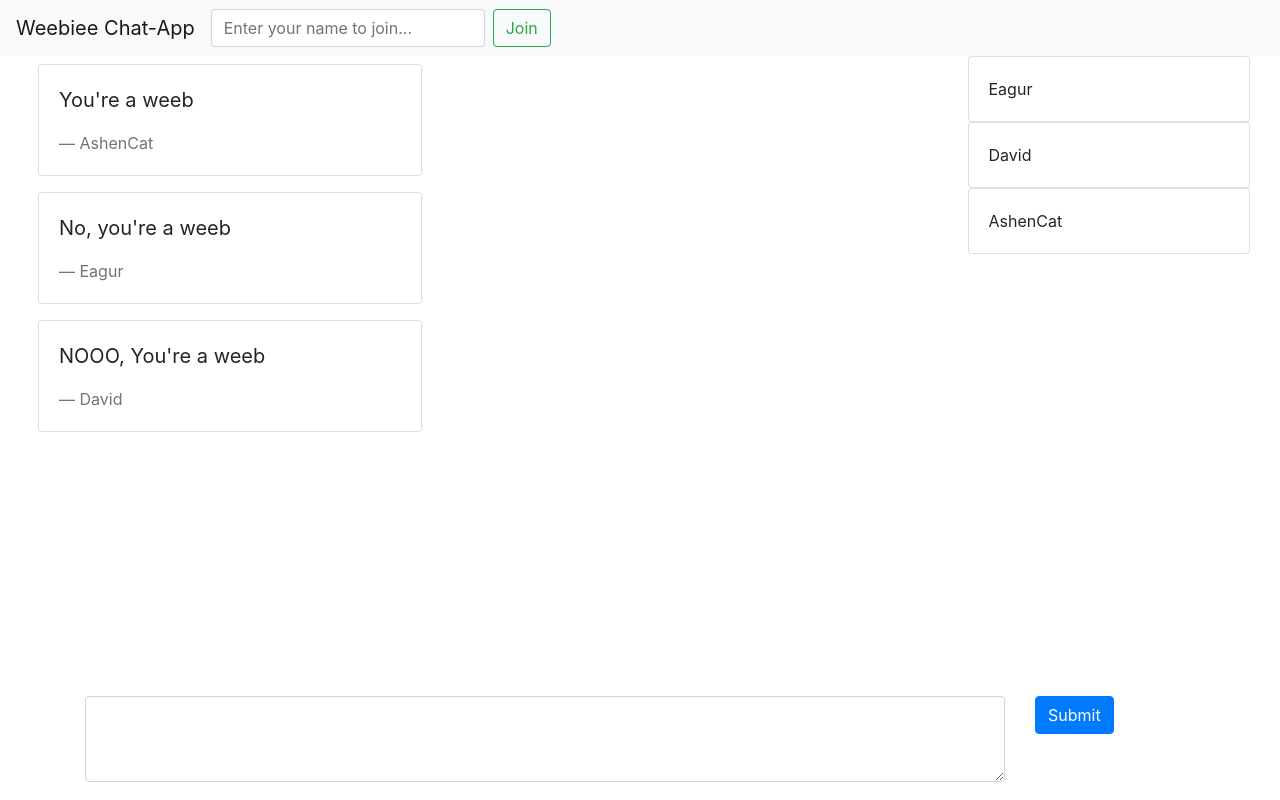
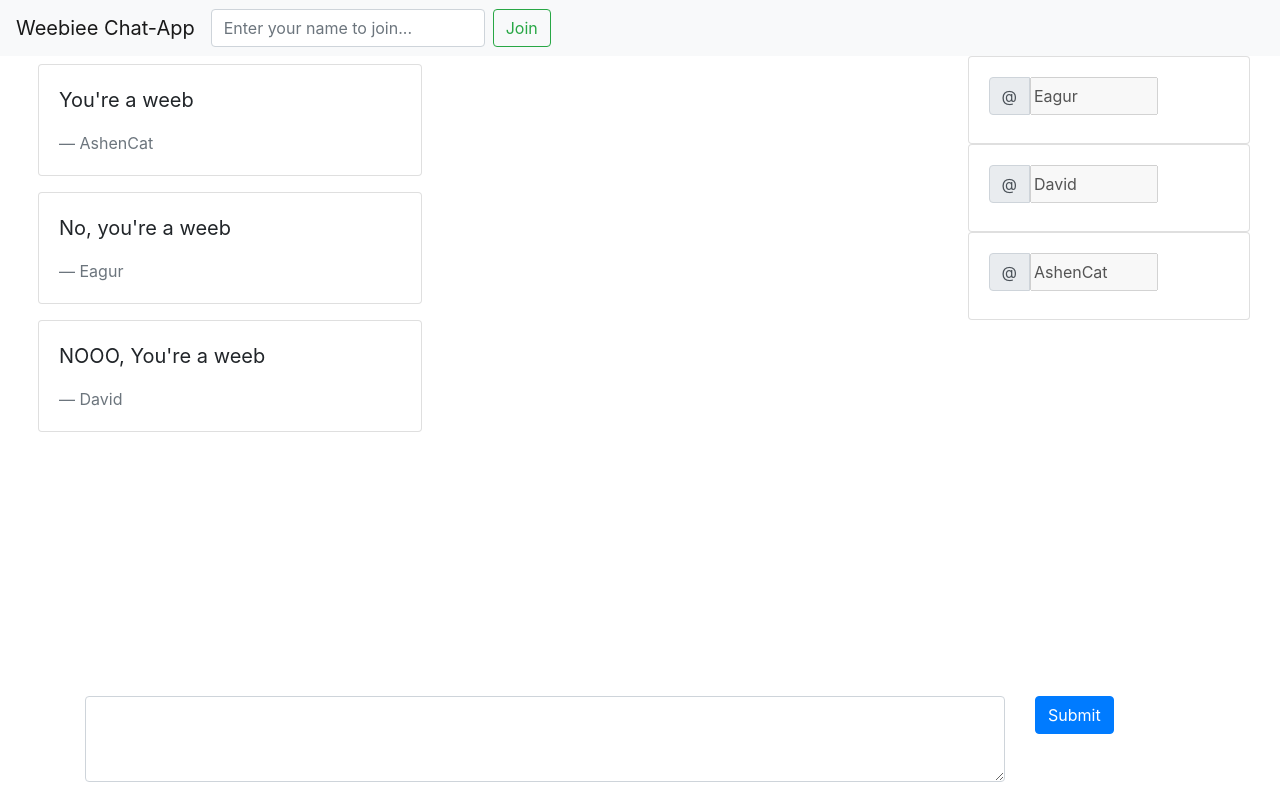
Before and after one commit to Kevin-Hy/assignment1, a React (Create React App) app: page / in a window 1280 px wide. Built offline with nearby package versions, Linux system fonts and the light colour scheme.

Commit message:
added a little more detail

```diff
--- a/src/components/Users.js
+++ b/src/components/Users.js
@@ -5,7 +5,12 @@ export default class Users extends React.Component{
     render() {
         return (
             <Card body>
-                {this.props.user}
+                <div className="input-group mb-2">
+                    <div className="input-group-prepend">
+                        <div className="input-group-text">@</div>
+                        <input disabled type="text" style={{"maxWidth":"10vw"}} defaultValue={this.props.user}></input>
+                    </div>
+                </div>
             </Card>
         )
     }
```
